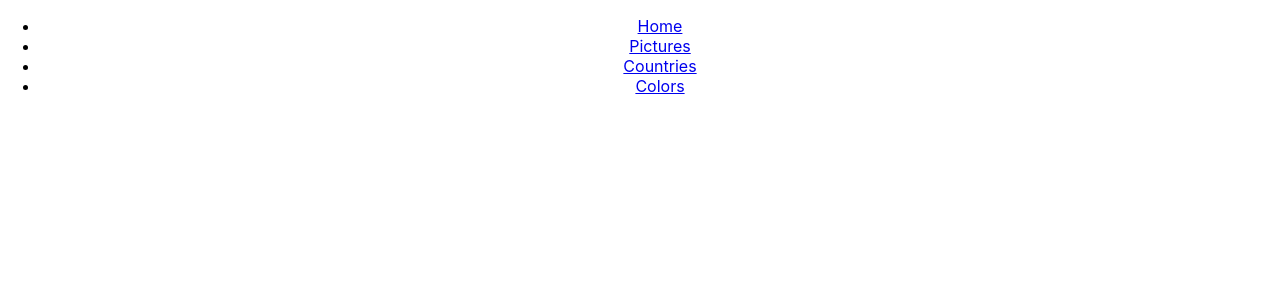
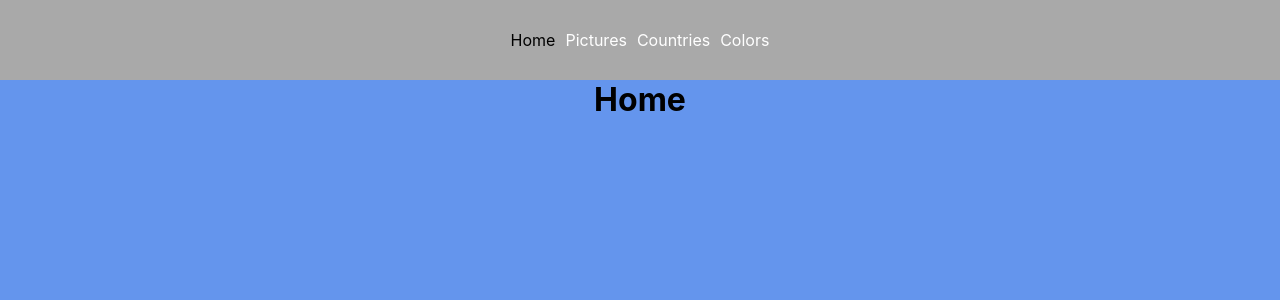
Before and after one commit to abidurr/react-random-generator, a React (Create React App) app: page / in a window 1280 px wide. Shown: the top 300 px of the page. Built offline with nearby package versions, Linux system fonts and the light colour scheme; the HTML template or start-up script is replaced by a standard one.

Commit message:
Styling Nav

```diff
--- a/src/App.tsx
+++ b/src/App.tsx
@@ -9,5 +9,4 @@ function App() {
         </div>
     )
 }
-
 export default App
--- /dev/null
+++ b/src/components/Home.tsx
@@ -0,0 +1,5 @@
+import React from "react"
+
+export default function Home() {
+    return <div> <h1>Home</h1> </div>
+}
--- a/src/components/Nav.tsx
+++ b/src/components/Nav.tsx
@@ -1,9 +1,10 @@
 import React from "react"
-import { BrowserRouter as Router, Route, Link } from "react-router-dom"
+import { BrowserRouter as Router, Route, NavLink } from "react-router-dom"
 import StyledNav from "../styles/StyledNav"
 import Pictures from "./Pictures"
 import Colors from "./Colors"
 import Countries from "./Countries"
+import Home from "./Home"
 
 export default function Nav(): JSX.Element {
     return (
@@ -12,23 +13,24 @@ export default function Nav(): JSX.Element {
                 <nav>
                     <ul>
                         <li>
-                            <Link to="/">Home</Link>
+                            <NavLink exact to="/" activeClassName="active">Home</NavLink>
                         </li>
                         <li>
-                            <Link to="/pictures">Pictures</Link>
+                            <NavLink to="/pictures" activeClassName="active">Pictures</NavLink>
                         </li>
                         <li>
-                            <Link to="/countries">Countries</Link>
+                            <NavLink to="/countries" activeClassName="active">Countries</NavLink>
                         </li>
                         <li>
-                            <Link to="/colors">Colors</Link>
+                            <NavLink to="/colors" activeClassName="active">Colors</NavLink>
                         </li>
                     </ul>
                 </nav>
-                    <Route exact path="/pictures" component={Pictures} />
-                    <Route exact path="/colors" component={Colors} />
-                    <Route exact path="/countries" component={Countries} />
             </StyledNav>
+            <Route exact path="/" component={Home} />
+            <Route path="/pictures" component={Pictures} />
+            <Route path="/colors" component={Colors} />
+            <Route path="/countries" component={Countries} />
         </Router>
     )
 }
--- a/src/index.css
+++ b/src/index.css
@@ -1,10 +1,16 @@
+* {
+    margin: 0;
+    padding: 0;
+    box-sizing: border-box;
+}
+
 body {
-    margin: 0;
     font-family: -apple-system, BlinkMacSystemFont, "Segoe UI", "Roboto",
         "Oxygen", "Ubuntu", "Cantarell", "Fira Sans", "Droid Sans",
         "Helvetica Neue", sans-serif;
     -webkit-font-smoothing: antialiased;
     -moz-osx-font-smoothing: grayscale;
+    background-color: cornflowerblue;
 }
 
 code {
--- a/src/styles/StyledNav.tsx
+++ b/src/styles/StyledNav.tsx
@@ -1,6 +1,31 @@
 import styled from "styled-components"
 
-const Nav = styled.div`
+const StyledNav = styled.nav`
+    display: flex;
+    flex-flow: row nowrap;
+    justify-content: space-around;
+    align-items: center;
+    width: 100%;
+    height: 5em;
+    background-color: darkgray;
 
+    ul {
+        justify-content: space-around;
+    }
+
+    ul li {
+        list-style-type: none;
+        display: inline-block;
+    }
+
+    ul li a {
+        text-decoration: none;
+        color: white;
+        padding: 5px;
+    }
+
+    .active {
+        color: black;
+    }
 `
-export default Nav
+export default StyledNav
```
